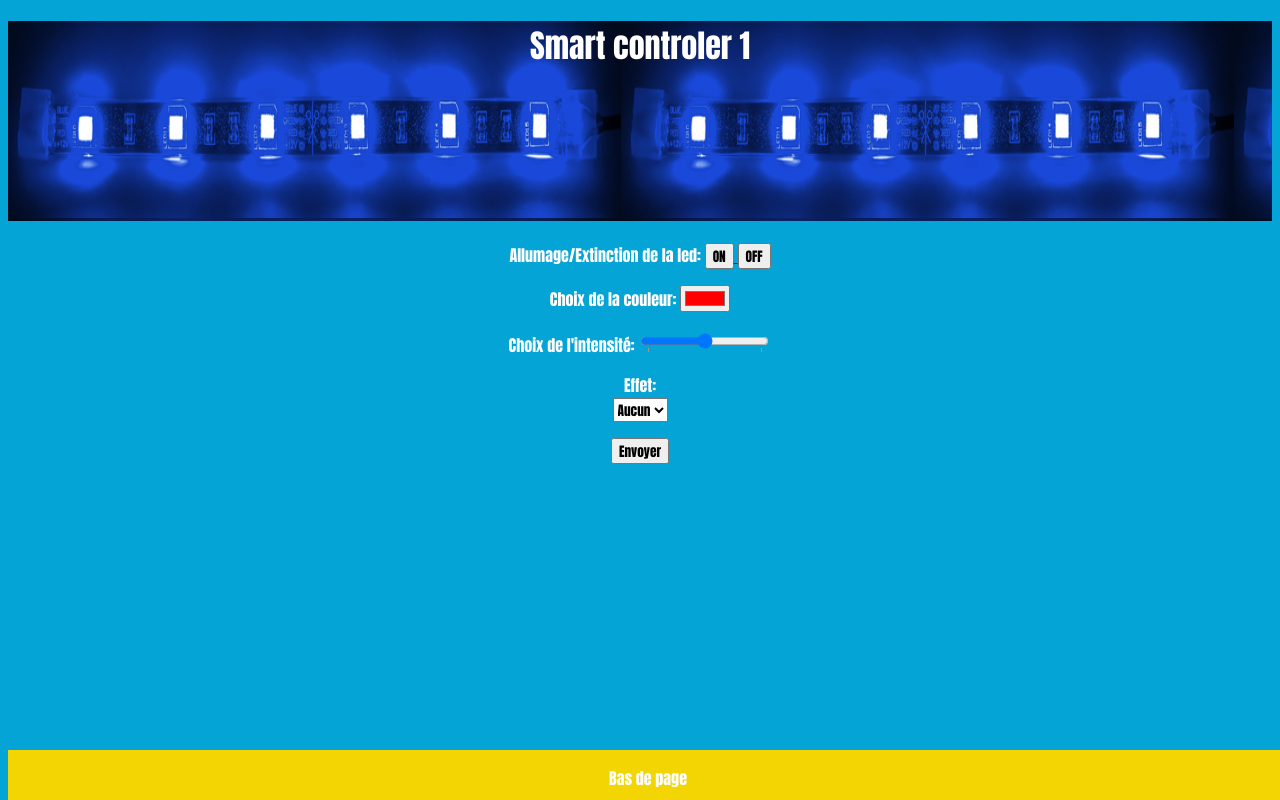
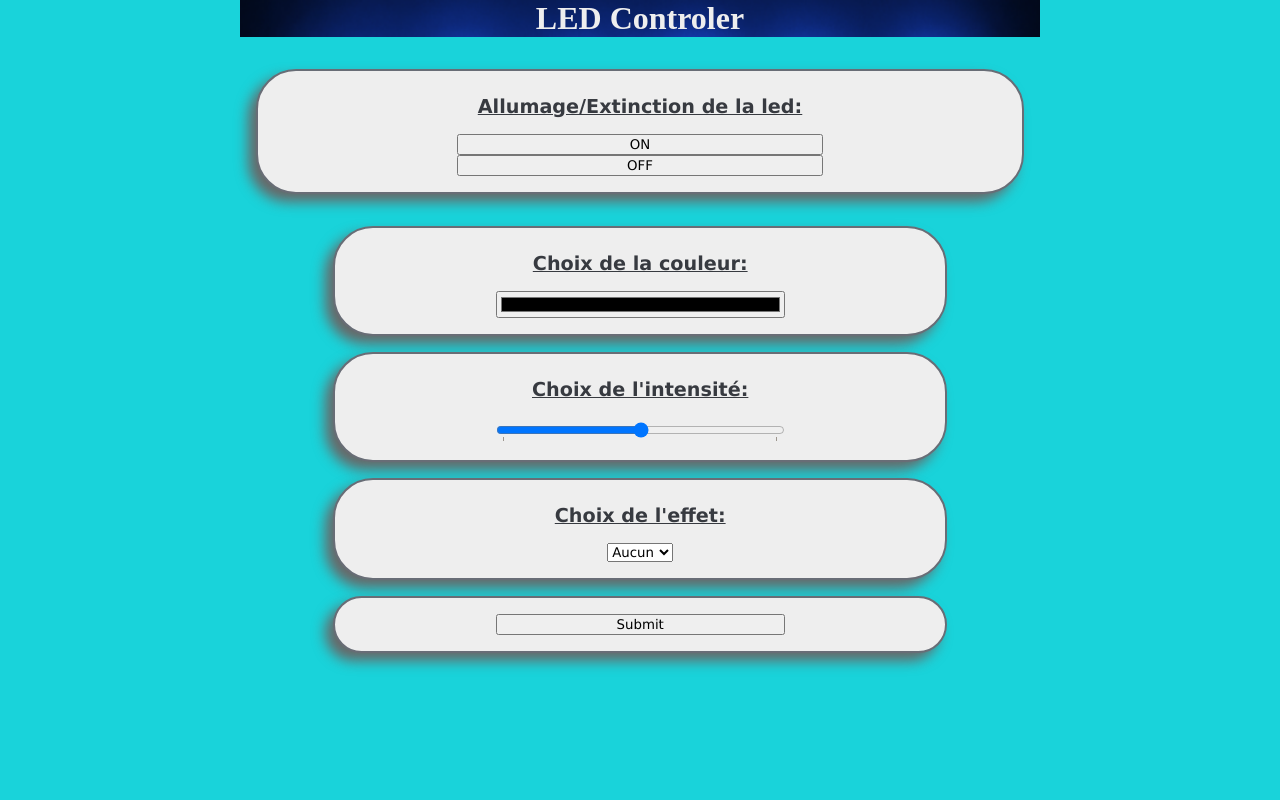
Before and after one commit to batsWTR/Smart_led_ctrl, a plain HTML site: page prog_esp/sketch_jan06a/data/index.html in a window 1280 px wide. Drawn offline with Linux system fonts and the light colour scheme; a web font is replaced by a local one.

Commit message:
add name

```diff
--- a/prog_esp/sketch_jan06a/data/index.html
+++ b/prog_esp/sketch_jan06a/data/index.html
@@ -3,32 +3,46 @@
 <html>
 	<head>
 		<meta charset="utf-8" />
-		<link rel="stylesheet" type="text/css" href="style.css" >
+		<meta name="viewport" content="width=device-width, scale=1.0"/>
+		<link rel="stylesheet" href="style.css" />
 		<title>RGB Controler</title>
 	</head>
 	<body>
-		<h1>Smart controler 1</h1>
-		<p>Allumage/Extinction de la led: <a href="/ledOn"><input type = "button" value="ON"> </a><a href="/ledOff"><input type="button" value="OFF"></a></p>
+		<header class="header">
+			<h1>LED Controler</h1>
+		</header>
+		<main class="main">
+			<div class="item">
+				<h2>Allumage/Extinction de la led:</h2>
+				<a href="/ledOn"><input type = "button" value="ON"> </a>
+				<a href="/ledOff"><input type="button" value="OFF"></a>
+			</div>
 			<form action="/LED" method="POST">
-			<p>Choix de la couleur: <input type="color" name ="couleur" value="#FF0000" /></p>
-			<p>Choix de l'intensité: <input type="range" min="0" max="255" name="intensite" value="128" list="tickmarks" /></p>
+				<div class="item">
+					<h2>Choix de la couleur:</h2>
+					<input type="color" />
+				</div>
+				<div class="item">
+					<h2>Choix de l'intensité:</h2>
+					<input type="range" list="tickmarks" min="0" max="255" />
 					<datalist id ="tickmarks">
 						<option value="0" label="0">
 						<option value="255" label="255">
 					</datalist>
-			<p>
-				<label for="effet">Effet:</label> <br />
+				</div>
+
+				<div class="item">
+					<h2>Choix de l'effet:</h2>
 					<select name="effet">
 						<option value="Aucun">Aucun</option>
 						<option value="Effet_1">Effet 1</option>
 					</select>
-			</p>
+				</div>
+				<div class="item">
+						<input type="submit" />
+				</div>
+			</form>
 
-			<input type="submit" value= "Envoyer" />
-		</form
+		</main>
 	</body>
-	<footer>
-		<p>Bas de page<br />
-		</p>
-	</footer>
 </html>
--- a/prog_esp/sketch_jan06a/data/style.css
+++ b/prog_esp/sketch_jan06a/data/style.css
@@ -1,32 +1,88 @@
+
+
+
+@font-face{
+	font-family: potta ;
+	src: url('PottaOne-Regular.ttf');
+}
+
+@font-face{
+	font-family: yusei;
+	src: url('YuseiMagic-Regular.ttf');
+}
+
 *
 {
-	font-family:impact,verdana,Arial;
+	font-family:yusei,verdana,Arial;
+
+
 }
 
 body
 {
-	background-color:rgb(4,164,215);
+	margin: auto;
+	padding: 0;
+	max-width: 800px;
+	background-color:#19d3da;
 	color: white;
+	box-sizing: border-box;
+	font-size: 62.5%;
+}
 
+.header{
+	background-image: url("led_strip.png");
+	background-repeat: no-repeat;
+	background-size: cover;
 }
-footer
-{
-	background-color: rgb(244,213,4);
-	position: absolute;
-	bottom: 0;
+
+.header h1{
+	font-family: potta;
+	text-align: center;
+	color: #eeeeee;
+	font-size: 2rem;
+	margin: 0;
+}
+
+.main{
+	display: flex;
+	flex-direction: column;
+
+	align-items: center;
+	margin: 1rem 1rem;
+}
+
+.item{
+	box-sizing: border-box;
+	background-color: #eeeeee;
+	color: #373a40;
+	border: 2px solid #686d76;
+	box-shadow: -0.5rem 0.5rem 0.8rem #686868;
+	border-radius: 2.5rem;
+	font-size: 0.8rem;
 	width: 100%;
-	height: 50px;
+	padding: 1rem;
+	margin: 1rem 0;
+	text-align: center;
+	transform-origin: top;
+	transform: scaleY(0);
+	animation: anim-menu 2.5s forwards;
+}
 
+@keyframes anim-menu{
+	from{transform: scaleY(0);}
+	to{transform: scaleY(1);}
+}
 
+h2{
+	text-decoration: underline;
+	margin-bottom: 1rem;
+	margin-top: 0.5rem;
 }
-h1
-{
-	font-size:xx-large;
-	text-align: center;
-	background-image: url("/led_strip.png");
-	height: 200px;
+
+input{
+	width: 50%;
 }
-p,form
-{
-	text-align: center;
+
+form{
+	width: 80%;
 }
```
Also changed, not shown: prog_esp/index.html (+2 -2 lines). Lines whose indentation alone changed are shown as unchanged.
